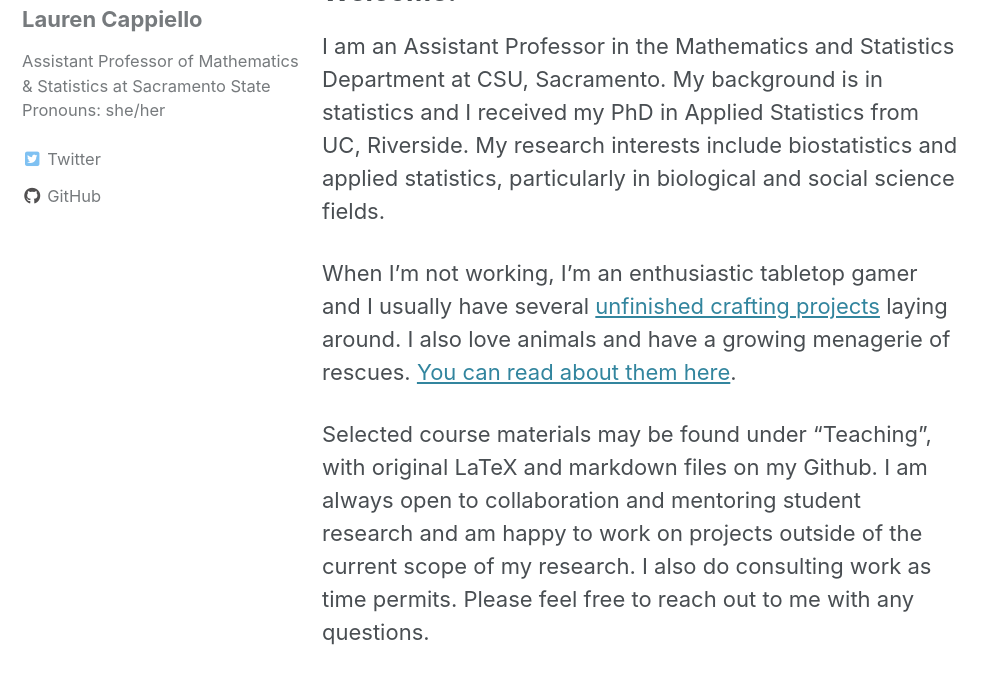
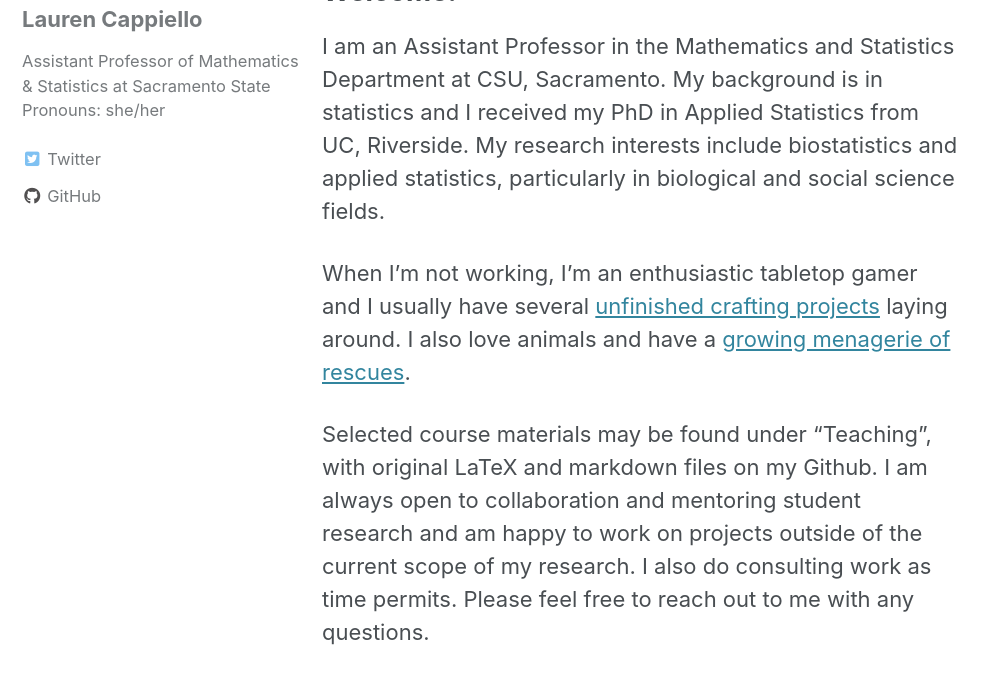
Before and after one commit to lgpcappiello/lgpcappiello.github.io, a Jekyll site: the page built from index.md, in a window 1280 px wide and 900 px high, cut to the strip 225-900 px from the top of the window. Shown: the whole strip, without its empty margins (0-997 px from the left). Built offline with Jekyll 4.4.1, drawn with Linux system fonts in a browser that asks for light colours; cached includes are drawn as plain includes; nearby versions of some CDN libraries; our own code applies the rules of GitHub Pages for plain Markdown files.

Commit message:
Update index.md

```diff
--- a/index.md
+++ b/index.md
@@ -8,7 +8,7 @@ author_profile: true
 
 I am an Assistant Professor in the Mathematics and Statistics Department at CSU, Sacramento. My background is in statistics and I received my PhD in Applied Statistics from UC, Riverside. My research interests include biostatistics and applied statistics, particularly in biological and social science fields.
 
-When I'm not working, I'm an enthusiastic tabletop gamer and I usually have several <a href="https://lgpcappiello.github.io/Crafting-Projects/">unfinished crafting projects</a> laying around. I also love animals and have a growing menagerie of rescues. <a href="https://lgpcappiello.github.io/Meet-the-Rescues/">You can read about them here</a>.
+When I'm not working, I'm an enthusiastic tabletop gamer and I usually have several <a href="https://lgpcappiello.github.io/Crafting-Projects/">unfinished crafting projects</a> laying around. I also love animals and have a <a href="https://lgpcappiello.github.io/Meet-the-Rescues/">growing menagerie of rescues</a>.
 
 Selected course materials may be found under "Teaching", with original LaTeX and markdown files on my Github. I am always open to collaboration and mentoring student research and am happy to work on projects outside of the current scope of my research. I also do consulting work as time permits. Please feel free to reach out to me with any questions.
 
```
